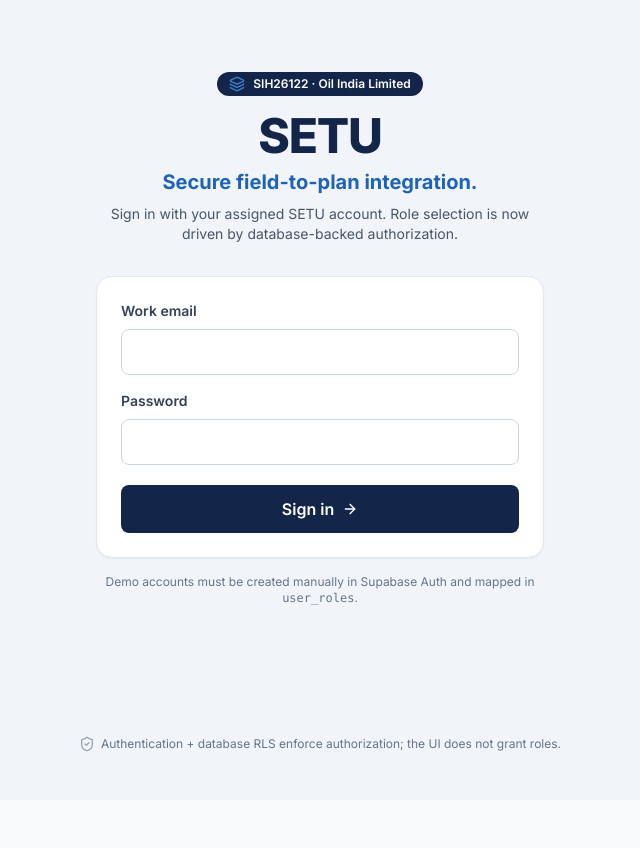
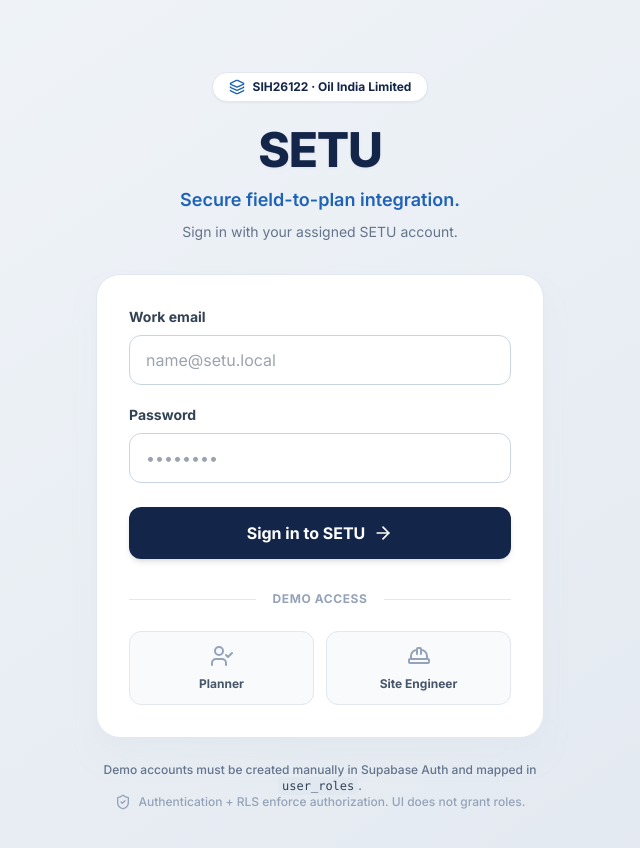
Before and after one commit to dinamsingh/Setu, a React (Vite) app in the folder frontend/: page / in a window 1280 px wide. Shown: the top 848 px of the page, without its empty margins (320-960 px from the left). Before the commit the page ends 800 px from the top, so only its background shows below. Built offline with nearby package versions, Linux system fonts and the light colour scheme; no server answers.

Commit message:
fix: resolve first-login race condition in role resolution

```diff
--- a/frontend/src/lib/AuthContext.tsx
+++ b/frontend/src/lib/AuthContext.tsx
@@ -10,7 +10,7 @@
   user: User | null;
   role: AppRole | null;
   loading: boolean;
-  signIn: (email: string, password: string) => Promise<{ error: Error | null }>;
+  signIn: (email: string, password: string) => Promise<{ error: Error | null; userId: string | null }>;
   signOut: () => Promise<{ error: Error | null }>;
   refreshRole: (userId?: string) => Promise<AppRole | null>;
 };
@@ -80,8 +80,8 @@
     role,
     loading,
     signIn: async (email, password) => {
-      const { error } = await supabase.auth.signInWithPassword({ email, password });
-      return { error: error ? new Error(error.message) : null };
+      const { data, error } = await supabase.auth.signInWithPassword({ email, password });
+      return { error: error ? new Error(error.message) : null, userId: data?.user?.id ?? null };
     },
     signOut: async () => {
       const { error } = await supabase.auth.signOut();
--- a/frontend/src/pages/RoleSelection.tsx
+++ b/frontend/src/pages/RoleSelection.tsx
@@ -1,6 +1,6 @@
 import React, { useState } from 'react';
 import { useNavigate } from 'react-router-dom';
-import { ArrowRight, Layers, ShieldCheck } from 'lucide-react';
+import { ArrowRight, Layers, ShieldCheck, UserCheck, HardHat } from 'lucide-react';
 import { useAuth } from '../lib/AuthContext';
 
 export const RoleSelection: React.FC = () => {
@@ -11,16 +11,15 @@
   const [busy, setBusy] = useState(false);
   const [error, setError] = useState<string | null>(null);
 
-  const submit = async (event: React.FormEvent) => {
-    event.preventDefault();
+  const handleSignIn = async (targetEmail: string, targetPassword: string) => {
     setBusy(true);
     setError(null);
-    const result = await signIn(email.trim(), password);
+    const result = await signIn(targetEmail.trim(), targetPassword);
     if (result.error) {
       setError(result.error.message);
     } else {
       try {
-        const role = await refreshRole();
+        const role = await refreshRole(result.userId ?? undefined);
         if (role === 'planner' || role === 'admin') navigate('/planner/command-center', { replace: true });
         else if (role === 'site' || role === 'engineer') navigate('/supervisor/capture', { replace: true });
         else setError('Authenticated account has no SETU role assignment.');
@@ -31,58 +30,100 @@
     setBusy(false);
   };
 
+  const submit = (event: React.FormEvent) => {
+    event.preventDefault();
+    handleSignIn(email, password);
+  };
+
+  const setDemoRole = (role: 'planner' | 'supervisor') => {
+    const defaultEmail = role === 'planner' ? 'planner@setu.local' : 'site@setu.local';
+    setEmail(defaultEmail);
+    setPassword('password123'); // Assuming standard demo password
+  };
+
   return (
-    <div className="min-h-screen bg-setu-slate-100 flex flex-col justify-between p-4 sm:p-8">
+    <div className="min-h-screen bg-gradient-to-br from-setu-slate-100 to-setu-slate-200 flex flex-col justify-between p-4 sm:p-8 font-sans">
       <div className="max-w-md mx-auto w-full pt-10">
         <div className="text-center mb-8">
-          <div className="inline-flex items-center space-x-2 px-3 py-1 rounded-full bg-setu-navy text-white text-xs font-semibold mb-4">
-            <Layers className="w-4 h-4 text-setu-blue-light" />
+          <div className="inline-flex items-center space-x-2 px-4 py-1.5 rounded-full bg-white border border-setu-slate-200 shadow-sm text-setu-navy text-xs font-bold mb-6">
+            <Layers className="w-4 h-4 text-setu-blue" />
             <span>SIH26122 · Oil India Limited</span>
           </div>
-          <h1 className="text-5xl font-extrabold text-setu-navy tracking-tight">SETU</h1>
-          <p className="text-xl font-bold text-setu-blue mt-2">Secure field-to-plan integration.</p>
-          <p className="text-sm text-setu-slate-600 mt-2">
-            Sign in with your assigned SETU account. Role selection is now driven by database-backed authorization.
+          <h1 className="text-5xl font-black text-setu-navy tracking-tight drop-shadow-sm">SETU</h1>
+          <p className="text-lg font-semibold text-setu-blue mt-3">Secure field-to-plan integration.</p>
+          <p className="text-sm text-setu-slate-500 mt-2">
+            Sign in with your assigned SETU account.
           </p>
         </div>
 
-        <form onSubmit={submit} className="bg-white rounded-2xl border border-setu-slate-200 p-6 shadow-sm">
-          <label className="block text-sm font-semibold text-setu-slate-700">Work email</label>
+        <div className="bg-white rounded-3xl border border-setu-slate-200 p-8 shadow-xl shadow-setu-slate-200/50">
+          <form onSubmit={submit}>
+            <label className="block text-sm font-bold text-setu-slate-700">Work email</label>
             <input
-            className="mt-2 w-full rounded-lg border border-setu-slate-300 px-3 py-2.5 outline-none focus:border-setu-blue"
+              className="mt-2 w-full rounded-xl border border-setu-slate-300 px-4 py-3 outline-none focus:border-setu-blue focus:ring-2 focus:ring-setu-blue/20 transition-all"
               type="email"
               value={email}
               onChange={(e) => setEmail(e.target.value)}
               autoComplete="email"
+              placeholder="name@setu.local"
               required
             />
-          <label className="block text-sm font-semibold text-setu-slate-700 mt-4">Password</label>
+            <label className="block text-sm font-bold text-setu-slate-700 mt-5">Password</label>
             <input
-            className="mt-2 w-full rounded-lg border border-setu-slate-300 px-3 py-2.5 outline-none focus:border-setu-blue"
+              className="mt-2 w-full rounded-xl border border-setu-slate-300 px-4 py-3 outline-none focus:border-setu-blue focus:ring-2 focus:ring-setu-blue/20 transition-all"
               type="password"
               value={password}
               onChange={(e) => setPassword(e.target.value)}
               autoComplete="current-password"
+              placeholder="••••••••"
               required
             />
-          {error && <p className="mt-4 text-sm text-red-700 bg-red-50 border border-red-200 rounded-lg p-3">{error}</p>}
+            {error && <p className="mt-5 text-sm text-red-600 bg-red-50 border border-red-100 rounded-xl p-3 font-medium">{error}</p>}
             <button
               disabled={busy}
-            className="mt-5 w-full rounded-lg bg-setu-navy text-white py-3 font-semibold disabled:opacity-50 flex items-center justify-center gap-2"
+              className="mt-6 w-full rounded-xl bg-setu-navy hover:bg-setu-blue text-white py-3.5 font-bold disabled:opacity-50 flex items-center justify-center gap-2 transition-colors shadow-md"
             >
-            {busy ? 'Signing in…' : 'Sign in'}
-            <ArrowRight className="w-4 h-4" />
+              {busy ? 'Signing in…' : 'Sign in to SETU'}
+              <ArrowRight className="w-5 h-5" />
             </button>
           </form>
 
-        <p className="text-xs text-setu-slate-500 mt-4 text-center">
-          Demo accounts must be created manually in Supabase Auth and mapped in <code>user_roles</code>.
+          <div className="mt-8">
+            <div className="relative flex items-center mb-6">
+              <div className="flex-grow border-t border-setu-slate-200"></div>
+              <span className="flex-shrink-0 mx-4 text-setu-slate-400 text-xs font-bold uppercase tracking-wider">Demo Access</span>
+              <div className="flex-grow border-t border-setu-slate-200"></div>
+            </div>
+
+            <div className="grid grid-cols-2 gap-3">
+              <button
+                type="button"
+                onClick={() => setDemoRole('planner')}
+                className="flex flex-col items-center justify-center p-3 rounded-xl border border-setu-slate-200 bg-setu-slate-50 hover:bg-setu-blue/5 hover:border-setu-blue/30 transition-all group"
+              >
+                <UserCheck className="w-6 h-6 text-setu-slate-400 group-hover:text-setu-blue mb-2 transition-colors" />
+                <span className="text-xs font-bold text-setu-slate-600 group-hover:text-setu-navy">Planner</span>
+              </button>
+              <button
+                type="button"
+                onClick={() => setDemoRole('supervisor')}
+                className="flex flex-col items-center justify-center p-3 rounded-xl border border-setu-slate-200 bg-setu-slate-50 hover:bg-setu-blue/5 hover:border-setu-blue/30 transition-all group"
+              >
+                <HardHat className="w-6 h-6 text-setu-slate-400 group-hover:text-setu-blue mb-2 transition-colors" />
+                <span className="text-xs font-bold text-setu-slate-600 group-hover:text-setu-navy">Site Engineer</span>
+              </button>
+            </div>
+          </div>
+        </div>
+
+        <p className="text-xs text-setu-slate-500 mt-6 text-center font-medium">
+          Demo accounts must be created manually in Supabase Auth and mapped in <code className="bg-setu-slate-200 px-1 py-0.5 rounded text-setu-slate-700">user_roles</code>.
         </p>
       </div>
 
-      <div className="max-w-2xl mx-auto text-center pb-4 text-xs text-setu-slate-500 flex items-center justify-center gap-1.5">
-        <ShieldCheck className="w-4 h-4 text-setu-slate-400" />
-        <span>Authentication + database RLS enforce authorization; the UI does not grant roles.</span>
+      <div className="max-w-2xl mx-auto text-center pb-6 text-xs text-setu-slate-400 flex items-center justify-center gap-2 font-medium">
+        <ShieldCheck className="w-4 h-4" />
+        <span>Authentication + RLS enforce authorization. UI does not grant roles.</span>
       </div>
     </div>
   );
```
Lines whose indentation alone changed are shown as unchanged.
